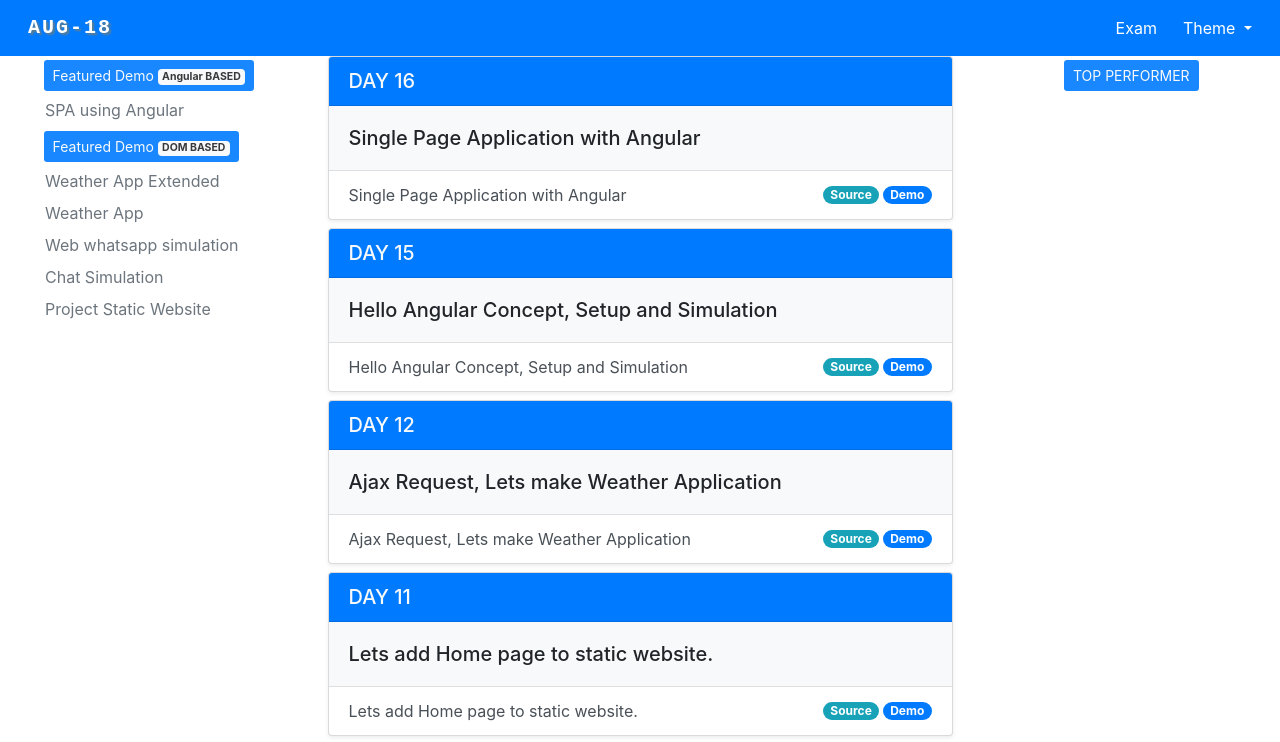
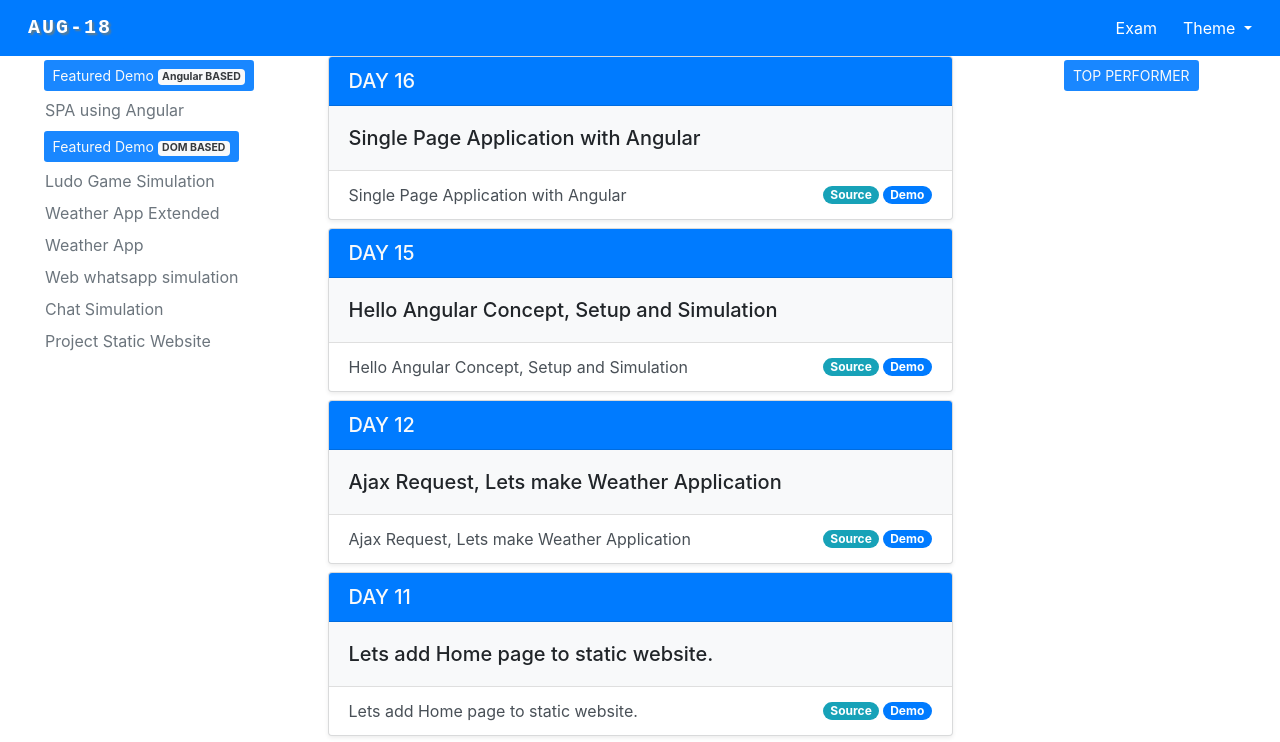
Before and after one commit to koderoom/aug-18, an Angular app: page / in a window 1280 px wide. Shown: the top 742 px of the page. Built offline with nearby package versions, Linux system fonts and the light colour scheme.

Commit message:
featured list update.

```diff
--- a/src/app/common/data.service.ts
+++ b/src/app/common/data.service.ts
@@ -472,8 +472,16 @@ export class DataService {
 
 
     /** FEATURED LIST */
+    const featured6 = {
+        "ID" : 6,
+        "TITLE" : "Ludo Game Simulation",
+        "SHOW" : true,
+        "DEMO_LINK" : `${BASE_URL_DEMO}/ludo/ludo-game-simulation.html`
+    };
+    FEATURED_LIST.push(featured6);
+
     const featured4= {
-        "ID" : 3,
+        "ID" : 4,
         "TITLE" : "Weather App Extended",
         "SHOW" : true,
         "DEMO_LINK" : `${BASE_URL_DEMO}/featured/weather-app.html`
```
